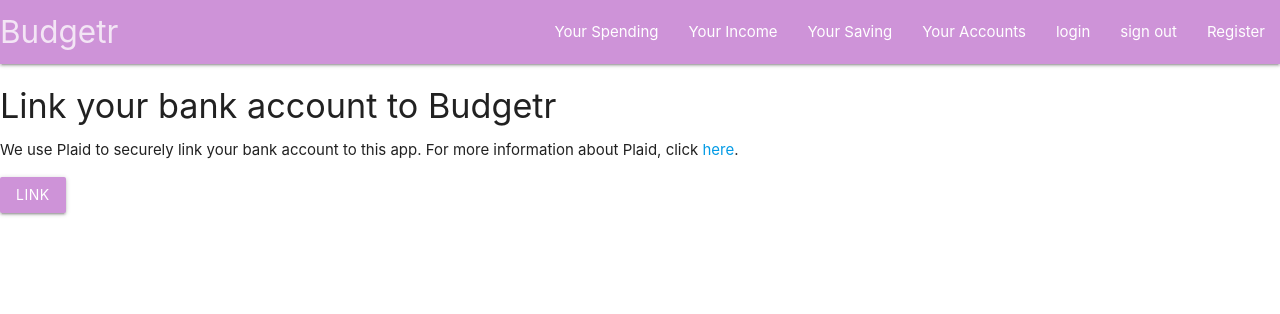
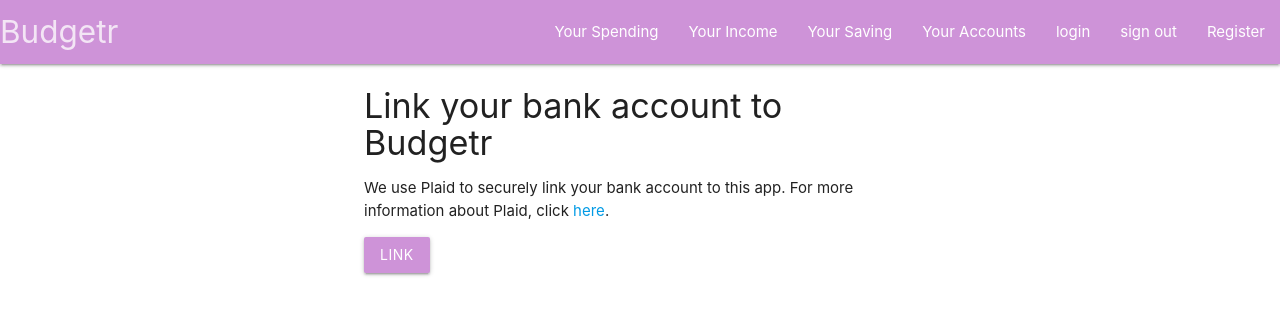
Before and after one commit to Selenestica/budgetr-client2, a React (Create React App) app: page /your-accounts in a window 1280 px wide. Shown: the top 314 px of the page. Built offline with nearby package versions, Linux system fonts and the light colour scheme; sample sign-in values are in the browser's storage.

Commit message:
beginning to format main dashboard

```diff
--- a/src/components/MainDashboard/MainDashboard.js
+++ b/src/components/MainDashboard/MainDashboard.js
@@ -2,6 +2,7 @@
 import { useState } from "react";
 import axios from "axios";
 import classes from "./MainDashboard.module.css";
+import Container from "@material-ui/core/Container";
 
 function MainDashboard() {
   const openPlaid = async (e) => {
@@ -19,10 +20,12 @@
 
   return (
     <>
+      <Container maxWidth="sm">
+        <div>
           <h4>Link your bank account to Budgetr</h4>
           <p>
-        We use Plaid to securely link your bank account to this app. For more
-        information about Plaid, click{" "}
+            We use Plaid to securely link your bank account to this app. For
+            more information about Plaid, click{" "}
             <a href="https://plaid.com/what-is-plaid/">here</a>.
           </p>
           <button
@@ -31,6 +34,8 @@
           >
             Link
           </button>
+        </div>
+      </Container>
     </>
   );
 }
```
Lines whose indentation alone changed are shown as unchanged.
